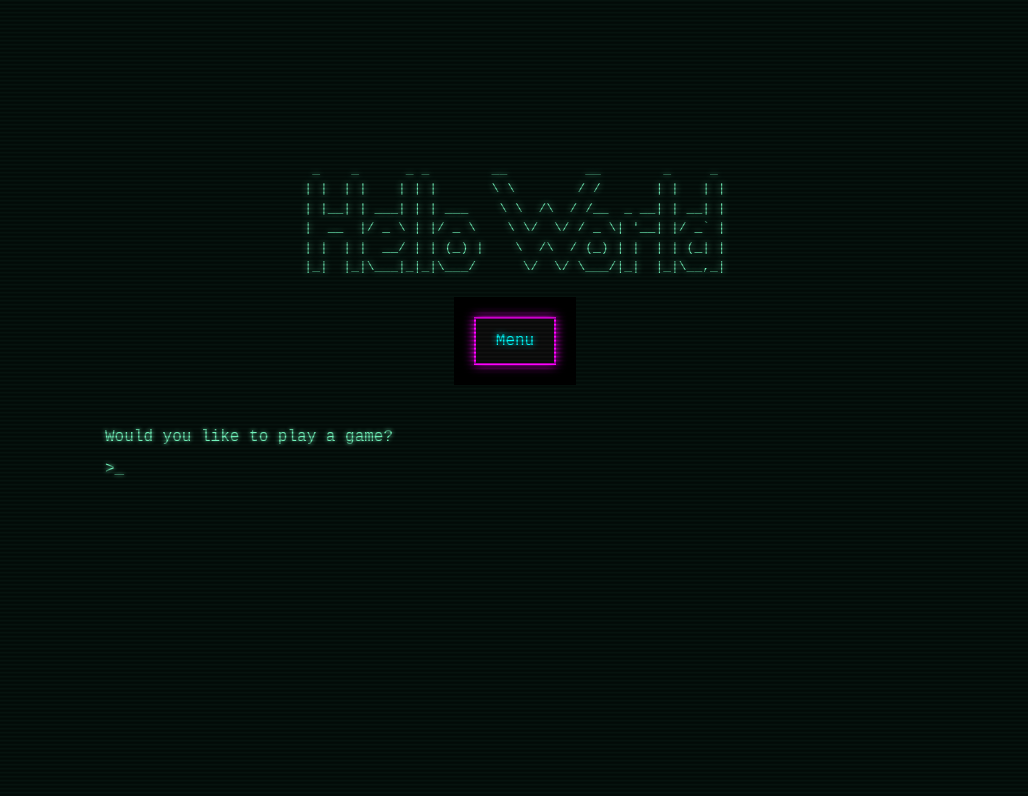
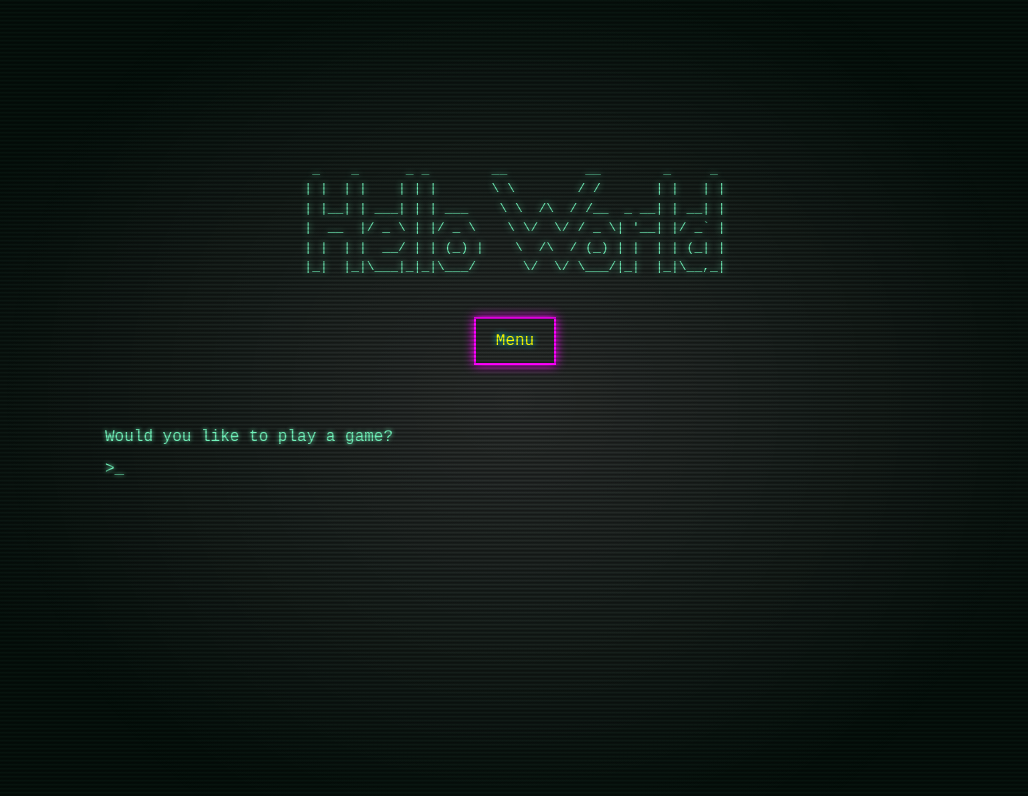
Before and after one commit to michaelpaulcuccia/scrivere, a Next.js app in the folder my-app/: page / in a window 1280 px wide. Shown: the top 796 px of the page, without its empty margins (125-1153 px from the left). Built offline with nearby package versions, Linux system fonts and the light colour scheme.

Commit message:
progress capture

```diff
--- /dev/null
+++ b/my-app/src/app/coffee/howtodrinkcoffee/page.tsx
@@ -0,0 +1,3 @@
+export default function page() {
+  return <div>How to drink coffee</div>;
+}
--- /dev/null
+++ b/my-app/src/app/components/CRTBackground.tsx
@@ -0,0 +1,59 @@
+"use client";
+
+import React from "react";
+
+export default function CRTBackground() {
+  return (
+    <>
+      <div style={styles.glare} />
+      <div style={styles.interlaced} />
+
+      <style jsx global>{`
+        @keyframes lines {
+          0% {
+            background-position: 0px 0px;
+          }
+          50% {
+            background-position: 0px 0px;
+          }
+          51% {
+            background-position: 0px 2px;
+          }
+          100% {
+            background-position: 0px 2px;
+          }
+        }
+      `}</style>
+    </>
+  );
+}
+
+/* =======================
+   CRT BACKGROUND LAYERS
+======================= */
+
+const styles = {
+  glare: {
+    position: "fixed" as const,
+    top: 0,
+    left: 0,
+    right: 0,
+    bottom: 0,
+    zIndex: 0,
+    pointerEvents: "none" as const,
+    background: "radial-gradient(hsl(154 5% 15%) 0%, hsl(154 50% 5%) 70%)",
+  },
+
+  interlaced: {
+    position: "fixed" as const,
+    top: 0,
+    left: 0,
+    right: 0,
+    bottom: 0,
+    zIndex: 1,
+    pointerEvents: "none" as const,
+    background:
+      "repeating-linear-gradient(transparent 0px 1px, rgba(0,0,0,0.3) 3px 4px)",
+    animation: "lines 0.066s linear infinite",
+  },
+};
--- a/my-app/src/app/components/Hero.tsx
+++ b/my-app/src/app/components/Hero.tsx
@@ -7,9 +7,6 @@ import Text from "./Text";
 export default function Hero() {
   return (
     <div style={styles.wrapper}>
-      <div style={styles.glare} />
-      <div style={styles.interlaced} />
-
       {/* CENTERED HERO BLOCK */}
       <div style={styles.centerBlock}>
         <AsciiHero />
@@ -19,7 +16,7 @@ export default function Hero() {
         </div>
       </div>
 
-      {/* LEFT ALIGNED TERMINAL TEXT */}
+      {/* LEFT TERMINAL TEXT */}
       <div style={styles.terminalBlock}>
         <Text>Would you like to play a game?</Text>
 
@@ -28,6 +25,7 @@ export default function Hero() {
         </Text>
       </div>
 
+      {/* Cursor blink only */}
       <style jsx>{`
         .blink {
           animation: blink 0.4s linear infinite;
@@ -47,21 +45,6 @@ export default function Hero() {
             opacity: 0;
           }
         }
-
-        @keyframes lines {
-          0% {
-            background-position: 0px 0px;
-          }
-          50% {
-            background-position: 0px 0px;
-          }
-          51% {
-            background-position: 0px 2px;
-          }
-          100% {
-            background-position: 0px 2px;
-          }
-        }
       `}</style>
     </div>
   );
@@ -69,20 +52,13 @@ export default function Hero() {
 
 const styles = {
   wrapper: {
-    background: "hsl(154 50% 5%)",
-    minHeight: "100vh",
-    position: "relative" as const,
-    overflow: "hidden",
-    color: "hsl(154 84% 70%)",
-    textShadow: "0 0 4px hsl(154 84% 70%)",
-    fontFamily: "monospace",
+    maxWidth: "900px",
+    margin: "0 auto",
+    padding: "60px 40px",
   },
 
   /* centered ASCII + menu */
   centerBlock: {
-    maxWidth: "900px",
-    margin: "0 auto",
-    padding: "60px 40px 20px",
     display: "flex",
     flexDirection: "column" as const,
     alignItems: "center",
@@ -94,37 +70,12 @@ const styles = {
 
   /* LEFT TERMINAL SECTION */
   terminalBlock: {
-    maxWidth: "900px",
-    margin: "0 auto",
-    padding: "20px 40px 60px",
+    marginTop: "40px",
 
     display: "flex",
     flexDirection: "column" as const,
-    alignItems: "flex-start", // 👈 key change
+    alignItems: "flex-start",
     textAlign: "left" as const,
     gap: "8px",
   },
-
-  glare: {
-    position: "fixed" as const,
-    top: 0,
-    left: 0,
-    right: 0,
-    bottom: 0,
-    zIndex: -1,
-    background: "radial-gradient(hsl(154 5% 15%) 0%, hsl(154 50% 5%) 70%)",
-  },
-
-  interlaced: {
-    position: "fixed" as const,
-    top: 0,
-    left: 0,
-    right: 0,
-    bottom: 0,
-    zIndex: 10,
-    pointerEvents: "none" as const,
-    background:
-      "repeating-linear-gradient(transparent 0px 1px, rgba(0,0,0,0.3) 3px 4px)",
-    animation: "lines 0.066s linear infinite",
-  },
 };
--- a/my-app/src/app/components/NeonDropdown.tsx
+++ b/my-app/src/app/components/NeonDropdown.tsx
@@ -128,54 +128,59 @@ export default NeonDropdown;
 const styles = {
   navMenu: {
     fontFamily: "'Courier New', Courier, monospace",
-    backgroundColor: "#000",
     color: "#0ff",
+    textShadow: "0 0 6px #0ff",
     padding: "20px",
-    textShadow: "0 0 6px #0ff",
     animation: "flicker 0.15s infinite",
   },
+
   menuButton: {
     position: "relative" as const,
     display: "inline-block",
     padding: "10px 20px",
     border: "2px solid #f0f",
-    background: "#111",
     cursor: "pointer",
     boxShadow: "0 0 10px #f0f",
+    color: "#ff0",
+    background: "transparent", // 👈 removed black box
   },
+
   dropdown: {
     position: "absolute" as const,
     top: "100%",
     left: 0,
-    backgroundColor: "#000",
-    border: "2px solid #f0f",
     minWidth: "200px",
     zIndex: 1000,
+    background: "transparent", // 👈 no fill
   },
+
   sectionItem: {
     position: "relative" as const,
     padding: "10px",
     borderBottom: "1px solid #f0f",
     cursor: "pointer",
+    background: "transparent", // 👈 no fill
   },
+
   sectionItemActive: {
-    backgroundColor: "#111",
     boxShadow: "0 0 8px #ff0 inset",
   },
+
   sectionLink: {
     color: "#ff0",
     textDecoration: "none",
     display: "block",
   },
+
   flyout: {
     position: "absolute" as const,
     top: 0,
     left: "100%",
-    backgroundColor: "#000",
-    border: "2px solid #f0f",
     minWidth: "200px",
     zIndex: 1000,
+    background: "transparent", // 👈 no fill
   },
+
   link: {
     display: "block",
     padding: "10px",
@@ -184,11 +189,13 @@ const styles = {
     borderBottom: "1px solid #f0f",
     textShadow: "0 0 4px #ff0",
   },
+
   linkHover: {
     backgroundColor: "#f0f",
     color: "#000",
     textShadow: "none",
   },
+
   glare: {
     position: "fixed" as const,
     top: 0,
@@ -199,6 +206,7 @@ const styles = {
     background:
       "radial-gradient(circle at center, rgba(255,255,255,0.05) 0%, transparent 70%)",
   },
+
   interlaced: {
     position: "fixed" as const,
     top: 0,
--- a/my-app/src/app/layout.tsx
+++ b/my-app/src/app/layout.tsx
@@ -1,6 +1,7 @@
 import type { Metadata } from "next";
 import { Geist, Geist_Mono } from "next/font/google";
 import "./globals.css";
+import CRTBackground from "./components/CRTBackground";
 
 const geistSans = Geist({
   variable: "--font-geist-sans",
@@ -19,15 +20,41 @@ export const metadata: Metadata = {
 
 export default function RootLayout({
   children,
-}: Readonly<{
-  children: React.ReactNode;
-}>) {
+}: Readonly<{ children: React.ReactNode }>) {
   return (
     <html
       lang="en"
       className={`${geistSans.variable} ${geistMono.variable} h-full antialiased`}
     >
-      <body className="min-h-full flex flex-col">{children}</body>
+      <body style={styles.body}>
+        {/* GLOBAL BACKGROUND SYSTEM */}
+        <CRTBackground />
+
+        {/* APP CONTENT */}
+        <div style={styles.content}>{children}</div>
+      </body>
     </html>
   );
 }
+
+/* =======================
+   BASE LAYOUT STYLES
+======================= */
+
+const styles = {
+  body: {
+    margin: 0,
+    background: "hsl(154 50% 5%)",
+    color: "hsl(154 84% 70%)",
+    textShadow: "0 0 4px hsl(154 84% 70%)",
+    fontFamily: "monospace",
+    minHeight: "100vh",
+    overflow: "hidden",
+  },
+
+  content: {
+    position: "relative" as const,
+    zIndex: 2,
+    minHeight: "100vh",
+  },
+};
```
